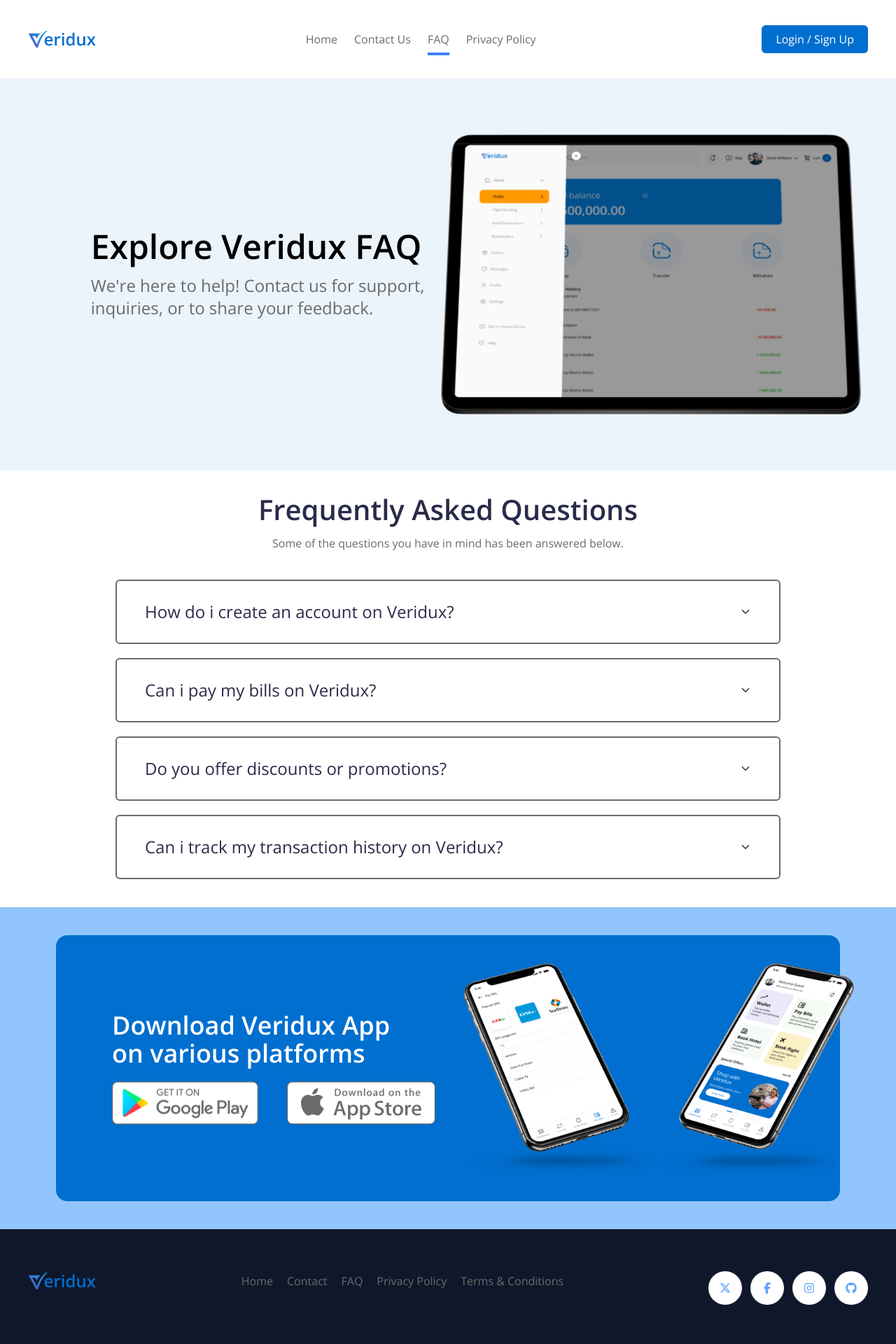
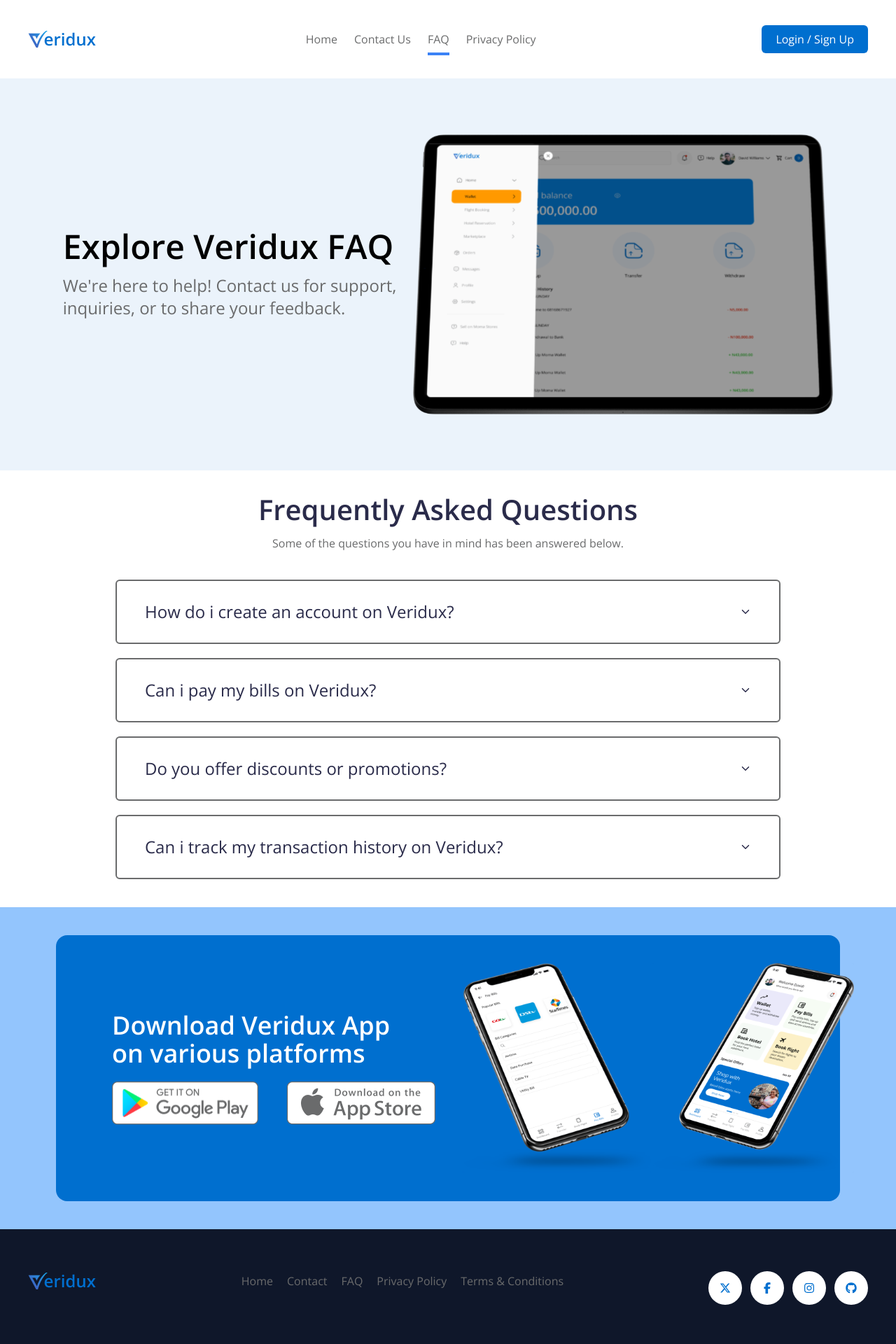
Before and after one commit to RealRichi3/veridux-landing, a React (Vite) app: page /FAQ in a window 1280 px wide. Shown: the top 1920 px of the page at 70% size. Built offline with nearby package versions, Linux system fonts and the light colour scheme.

Commit message:
final push

```diff
--- a/src/components/Footer.tsx
+++ b/src/components/Footer.tsx
@@ -11,11 +11,10 @@
 const Footer: React.FC = () => {
   return (
     <footer className="flex flex-col ">
-      <div className="hidden w-full z-20  bg-blue-300 px-20 py-10 xl:block">
+      <div className="z-20 hidden w-full  bg-blue-300 px-20 py-10 xl:block">
         {/* <img src="/src/assets/footer-circle-top.svg" className="relative left-[400px] top-[212px]" alt="" /> */}
         <div className="mx-auto grid max-w-[1600px] items-center gap-10 rounded-2xl bg-primary px-20 lg:grid-cols-2">
           <div className="">
-
             <p className="mb-5 max-w-[400px] text-4xl font-semibold text-white">
               Download Veridux App on various platforms
             </p>
@@ -67,31 +66,31 @@
           <div className="mt-5 flex flex-row items-center justify-center gap-3">
             <a
               href=""
-              className="rounded-full bg-white px-4 py-4 text-center text-blue-400 duration-300 hover:bg-blue-400 hover:text-white"
+              className="rounded-full bg-white px-4 py-4 text-center text-primary duration-300 hover:bg-primary hover:text-white"
             >
               <FaXTwitter />
             </a>
             <a
               href=""
-              className="rounded-full bg-white px-4 py-4 text-center text-blue-400 duration-300 hover:bg-blue-400 hover:text-white"
+              className="rounded-full bg-white px-4 py-4 text-center text-primary duration-300 hover:bg-primary hover:text-white"
             >
               <FaFacebookF />
             </a>
             <a
               href=""
-              className="rounded-full bg-white px-4 py-4 text-center text-blue-400 duration-300 hover:bg-blue-400 hover:text-white"
+              className="rounded-full bg-white px-4 py-4 text-center text-primary duration-300 hover:bg-primary hover:text-white"
             >
               <FaInstagram />
             </a>
             <a
               href=""
-              className="rounded-full bg-white px-4 py-4 text-center text-blue-400 duration-300 hover:bg-blue-400 hover:text-white"
+              className="rounded-full bg-white px-4 py-4 text-center text-primary duration-300 hover:bg-primary hover:text-white"
             >
               <FaGithub />
             </a>
           </div>
         </div>
-        <p className="pb-10 text-center text-secondary lg:mt-10">
+        <p className="mt-2 pb-10 text-center text-secondary lg:mt-10">
           {/* <PiCopyrightLight /> */}
           &copy;Veridux {year} All Rights Reserved
         </p>
--- a/src/components/Header.tsx
+++ b/src/components/Header.tsx
@@ -1,4 +1,4 @@
-import { NavLink } from "react-router-dom";
+import { NavLink, Link } from "react-router-dom";
 import { RxHamburgerMenu } from "react-icons/rx";
 import { IoClose } from "react-icons/io5";
 import { useState } from "react";
@@ -11,9 +11,9 @@
   return (
     <>
       <header className="flex h-16 items-center justify-between bg-white px-5 md:h-28 md:px-10">
-        <div>
-          <img src="/src/assets/veridux-logo.png" alt="logo" />
-        </div>
+        <Link to="/">
+          <img src="/src/assets/veridux-logo.png" alt="logo" className="l cursor-default" />
+        </Link>
         <div className="text-primary lg:hidden" onClick={toggleOpenMenu}>
           {openMenu ? <IoClose /> : <RxHamburgerMenu />}
         </div>
--- a/src/pages/FAQ.tsx
+++ b/src/pages/FAQ.tsx
@@ -20,7 +20,7 @@
     <div>
       <section
         aria-labelledby="FAQ"
-        className="flex flex-col items-center bg-[#EBF3FB] py-10 max-sm:px-5 md:flex-row md:justify-center md:py-20 md:pl-20 "
+        className="flex flex-col items-center bg-[#EBF3FB] py-10 max-sm:px-5 md:flex-row md:justify-center md:py-20 md:px-10 "
       >
         <div className="max-w-[500px] ">
           <h2 className="mb-4 text-3xl font-semibold text-black md:text-5xl">
--- a/src/pages/HomePage.tsx
+++ b/src/pages/HomePage.tsx
@@ -66,7 +66,7 @@
       <div className="bg-white">
         <section
           aria-labelledby="unique-features"
-          className="mx-auto max-w-[1600px] bg-white px-5 py-10 md:px-20 xl:px-32"
+          className="mx-auto max-w-[1600px] bg-white px-5 py-10 lg:px-20 md:px-10 xl:px-32"
         >
           <p className="text-center text-3xl font-[500]  text-black">
             What Sets Us Apart
@@ -94,7 +94,7 @@
       </div>
       <section
         aria-labelledby="services"
-        className="mx-auto grid max-w-[1600px] grid-cols-1 gap-10 bg-[#F9F9F9] px-5 py-10 md:grid-cols-2 md:px-20 xl:grid-cols-3 xl:px-32"
+        className="mx-auto grid max-w-[1600px] grid-cols-1 gap-10 bg-[#F9F9F9] px-5 py-10 md:grid-cols-2 md:px-10 lg:px-20 xl:grid-cols-3 xl:px-32"
       >
         {servicesArray.map((service, index) => (
           <div key={index} className="pt-5 xl:pt-10 ">
```
